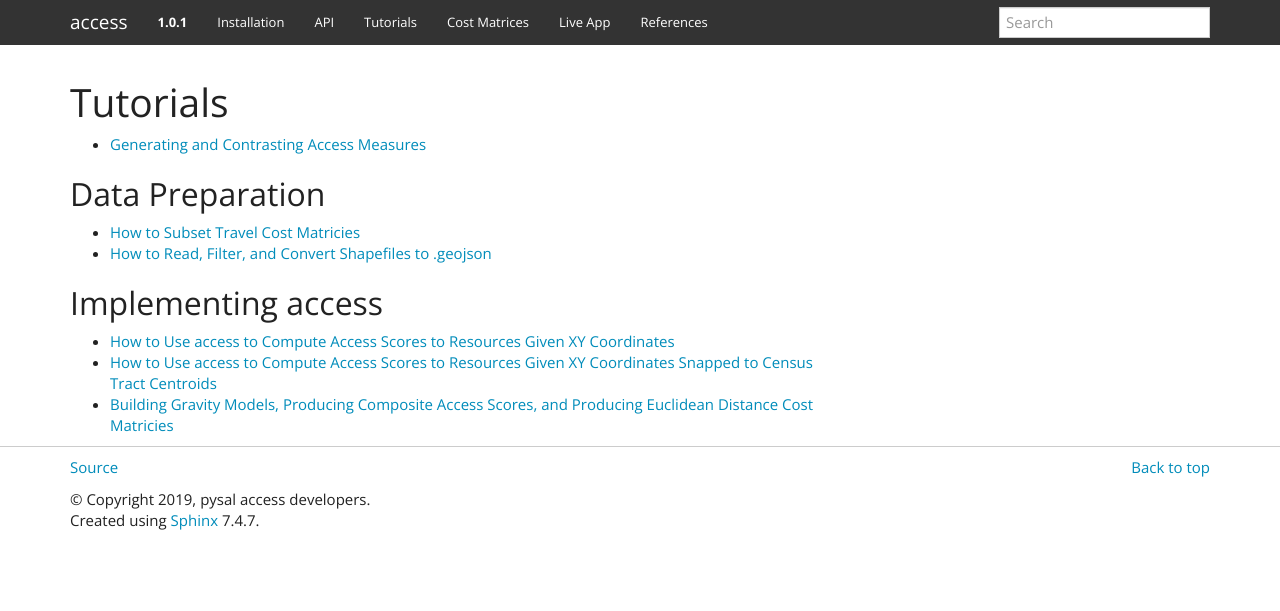
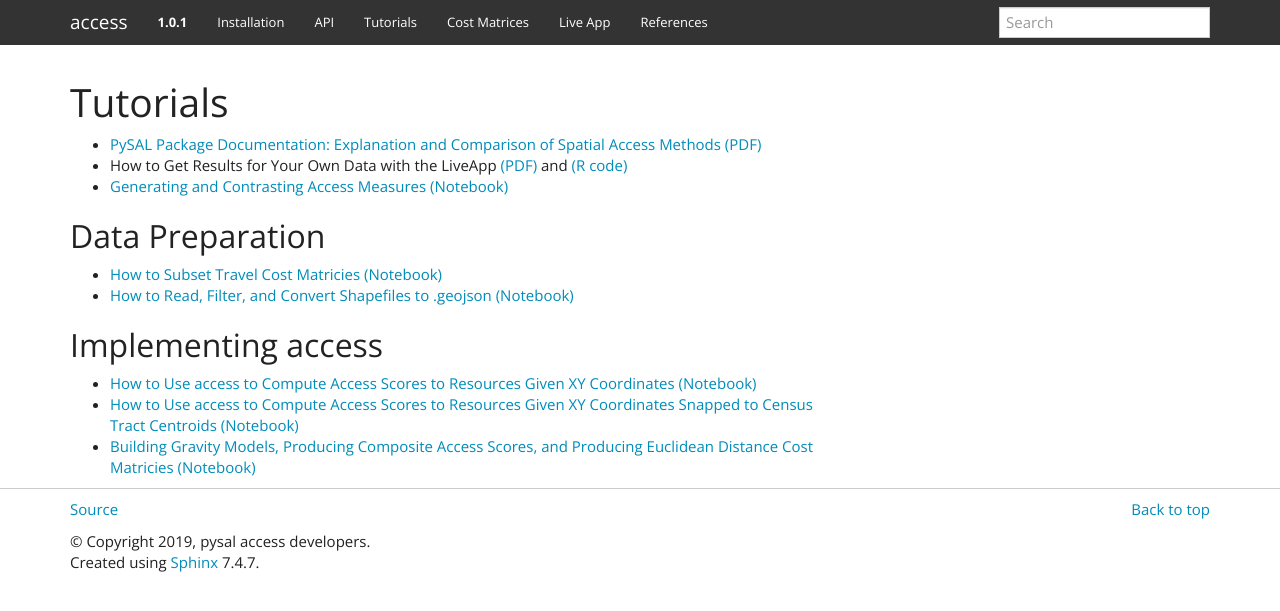
Before and after one commit to pysal/access, a Sphinx documentation site: the page built from docs/tutorials.rst, in a window 1280 px wide. Shown: the top 611 px of the page. Built offline with Sphinx 7.4.7, drawn with Linux system fonts in a browser that asks for light colours.

Commit message:
Update tutorials.rst

```diff
--- a/docs/tutorials.rst
+++ b/docs/tutorials.rst
@@ -3,16 +3,18 @@
 =========
 Tutorials
 =========
+- `PySAL Package Documentation: Explanation and Comparison of Spatial Access Methods (PDF) <https://geoda.s3.amazonaws.com/docs/PySALAccess+Package_Documentation.pdf>`_
+- How to Get Results for Your Own Data with the LiveApp `(PDF) <https://geoda.s3.amazonaws.com/docs/LiveAPP_Documentation.pdf>`_ and `(R code) <https://uchicago.box.com/s/676pmr9nfyx5c5g9a73gbc5kq8wqkwkd>`_
+- `Generating and Contrasting Access Measures (Notebook) <https://nbviewer.jupyter.org/github/JamesSaxon/access/blob/master/notebooks/Generating%20and%20Plotting%20a%20Variety%20of%20Access%20Scores.ipynb#Ready-to-roll...>`_
 
-- `Generating and Contrasting Access Measures <https://nbviewer.jupyter.org/github/JamesSaxon/access/blob/master/notebooks/Generating%20and%20Plotting%20a%20Variety%20of%20Access%20Scores.ipynb#Ready-to-roll...>`_
 
 Data Preparation
 ----------------
-- `How to Subset Travel Cost Matricies <https://nbviewer.jupyter.org/github/JamesSaxon/access/blob/example_updates/notebooks/How%20to%20Subset%20the%20Travel%20Cost%20Matricies.ipynb>`_
-- `How to Read, Filter, and Convert Shapefiles to .geojson <https://nbviewer.jupyter.org/github/JamesSaxon/access/blob/example_updates/notebooks/How%20to%20Read%2C%20Filter%2C%20and%20Convert%20Shapefiles%20to%20.geojson.ipynb>`_
+- `How to Subset Travel Cost Matricies (Notebook)  <https://nbviewer.jupyter.org/github/JamesSaxon/access/blob/example_updates/notebooks/How%20to%20Subset%20the%20Travel%20Cost%20Matricies.ipynb>`_
+- `How to Read, Filter, and Convert Shapefiles to .geojson (Notebook)  <https://nbviewer.jupyter.org/github/JamesSaxon/access/blob/example_updates/notebooks/How%20to%20Read%2C%20Filter%2C%20and%20Convert%20Shapefiles%20to%20.geojson.ipynb>`_
 
 Implementing access
 -------------------
-- `How to Use access to Compute Access Scores to Resources Given XY Coordinates <https://nbviewer.jupyter.org/github/JamesSaxon/access/blob/example_updates/notebooks/How%20to%20Use%20access%20%20to%20Compute%20Access%20to%20Locations%20Given%20X%20Y%20Coordinates.ipynb>`_
-- `How to Use access to Compute Access Scores to Resources Given XY Coordinates Snapped to Census Tract Centroids <https://nbviewer.jupyter.org/github/JamesSaxon/access/blob/example_updates/notebooks/How%20to%20Use%20access%20to%20Compute%20Access%20Scores%20to%20Resources%20Given%20XY%20Coordinates%20Joined%20to%20Census%20Tracts.ipynb>`_
-- `Building Gravity Models, Producing Composite Access Scores, and Producing Euclidean Distance Cost Matricies <https://nbviewer.jupyter.org/github/JamesSaxon/access/blob/master/notebooks/Generating%20and%20Plotting%20a%20Variety%20of%20Access%20Scores.ipynb>`_
+- `How to Use access to Compute Access Scores to Resources Given XY Coordinates (Notebook)  <https://nbviewer.jupyter.org/github/JamesSaxon/access/blob/example_updates/notebooks/How%20to%20Use%20access%20%20to%20Compute%20Access%20to%20Locations%20Given%20X%20Y%20Coordinates.ipynb>`_
+- `How to Use access to Compute Access Scores to Resources Given XY Coordinates Snapped to Census Tract Centroids (Notebook)  <https://nbviewer.jupyter.org/github/JamesSaxon/access/blob/example_updates/notebooks/How%20to%20Use%20access%20to%20Compute%20Access%20Scores%20to%20Resources%20Given%20XY%20Coordinates%20Joined%20to%20Census%20Tracts.ipynb>`_
+- `Building Gravity Models, Producing Composite Access Scores, and Producing Euclidean Distance Cost Matricies (Notebook)  <https://nbviewer.jupyter.org/github/JamesSaxon/access/blob/master/notebooks/Generating%20and%20Plotting%20a%20Variety%20of%20Access%20Scores.ipynb>`_
```
